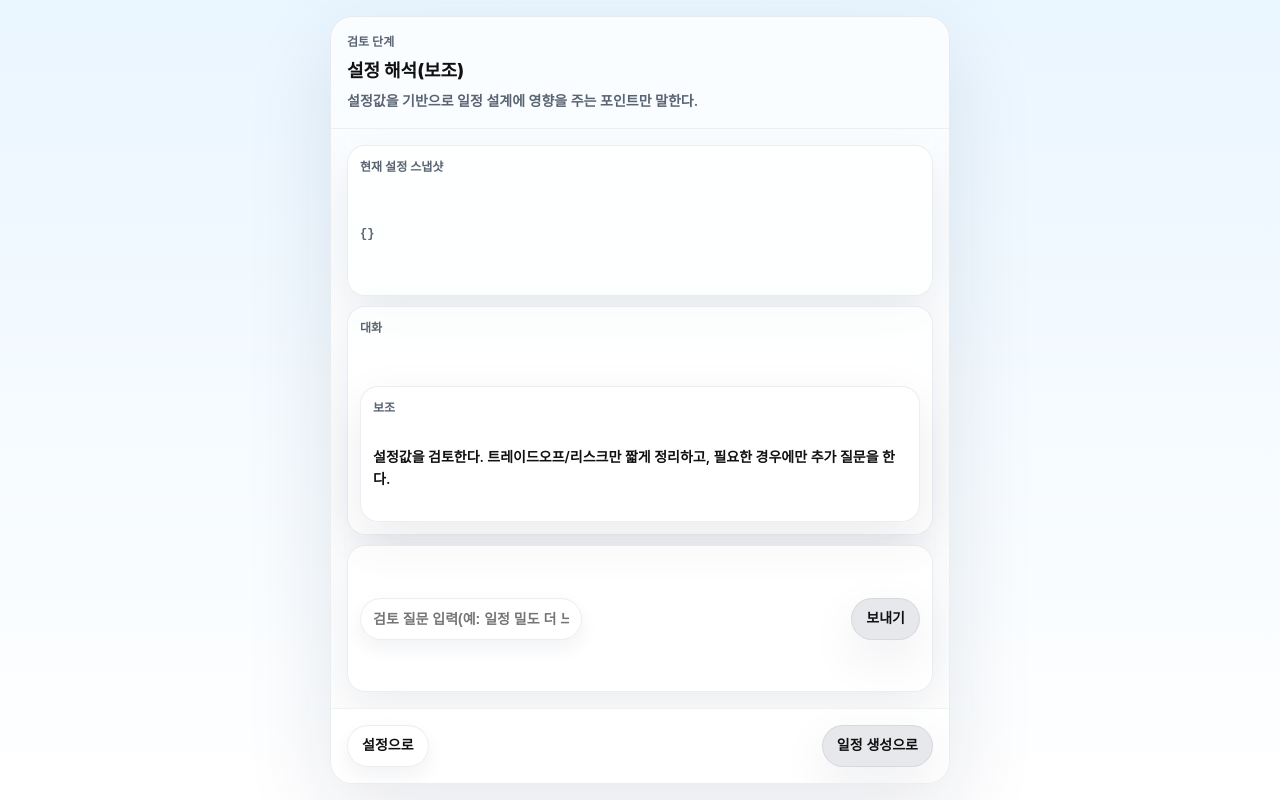
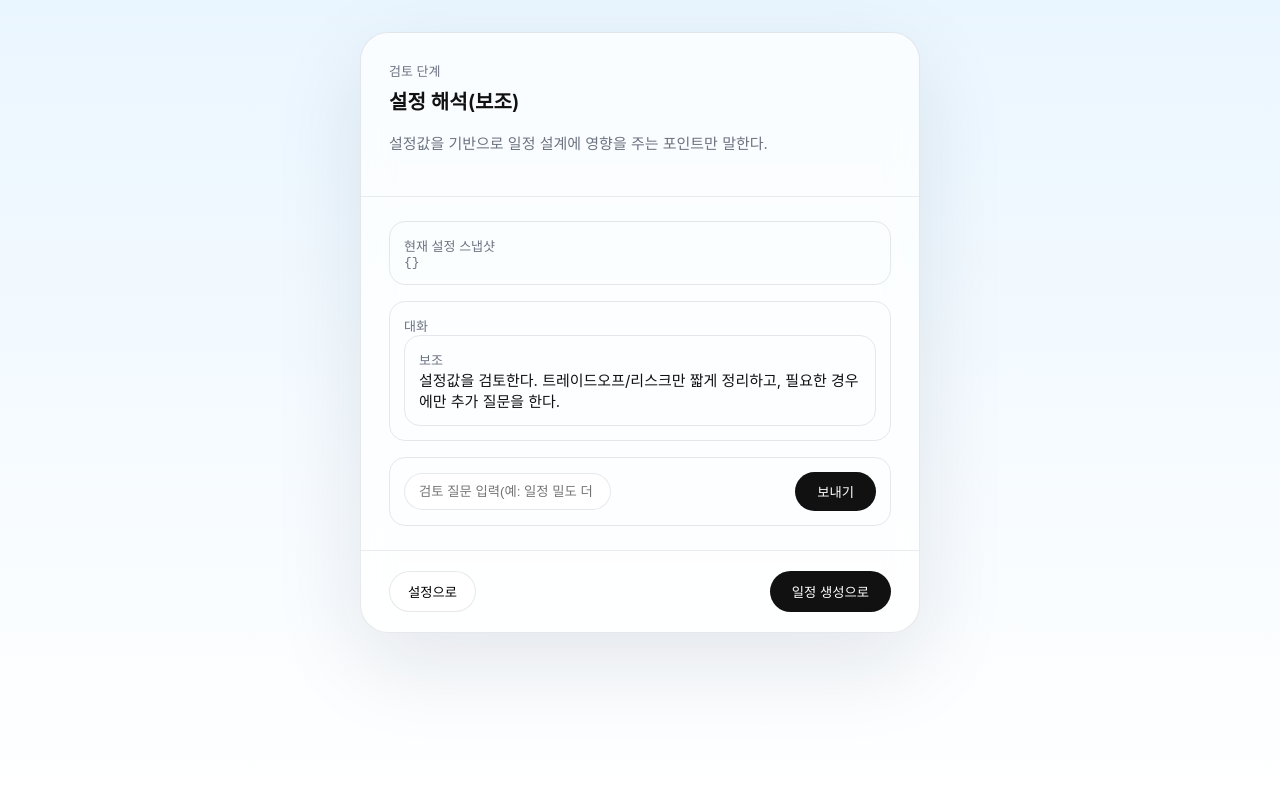
Before and after one commit to grantpaik100-lgtm/triplan-mvp2, a Next.js app: page /secondary/review in a window 1280 px wide. Built offline with nearby package versions, Linux system fonts and the light colour scheme.

Commit message:
Update secondary.css

```diff
--- a/app/secondary/secondary.css
+++ b/app/secondary/secondary.css
@@ -1,333 +1,155 @@
-/* app/secondary/secondary.css
-   Secondary = "설정/옵션" 톤
-   - token vars injected from TS (--tp2-*)
-   - no hardcoded transition/shadow/colors
-*/
-
-.tp2-screen {
-  min-height: 100svh;
-  height: 100svh;
-  overflow: hidden;
-
-  display: grid;
-  justify-items: center;
-
-  padding: calc(var(--tp2-space-16) * 1px);
-  background: linear-gradient(180deg, var(--tp2-sky1), var(--tp2-sky2));
+.tp2-screen{
+  min-height:100svh;
+  display:flex;
+  justify-content:center;
+  align-items:flex-start;
+  padding:32px 16px;
+  background:linear-gradient(180deg,#EAF6FF,#ffffff);
 }
 
-.tp2-wrap {
-  width: 100%;
-  max-width: calc(var(--tp2-maxw) * 1px);
-  display: grid;
-  gap: calc(var(--tp2-space-12) * 1px);
+.tp2-wrap{
+  width:100%;
+  max-width:560px;
 }
 
-.tp2-card {
-  border-radius: calc(var(--tp2-radius-xl) * 1px);
-  border: var(--tp2-glass-border);
-  background: var(--tp2-glass-bg);
-  box-shadow: var(--tp2-shadow-3);
-  backdrop-filter: blur(calc(var(--tp2-glass-blur) * 1px));
-  -webkit-backdrop-filter: blur(calc(var(--tp2-glass-blur) * 1px));
-
-  overflow: hidden;
-
-  display: flex;
-  flex-direction: column;
-  max-height: 100%;
-
-  transform: scale(var(--tp2-enter-scale));
-  opacity: var(--tp2-enter-opacity);
-  filter: blur(calc(var(--tp2-enter-blur) * 1px));
-  transition:
-    transform calc(var(--tp2-dur-page) * 1ms) var(--tp2-ease),
-    opacity calc(var(--tp2-dur-page) * 1ms) var(--tp2-ease),
-    filter calc(var(--tp2-dur-page) * 1ms) var(--tp2-ease);
+.tp2-card{
+  border-radius:28px;
+  background:rgba(255,255,255,0.72);
+  backdrop-filter:blur(14px);
+  border:1px solid rgba(20,35,60,0.1);
+  box-shadow:0 30px 90px rgba(15,30,60,0.1);
+  overflow:hidden;
 }
 
-.tp2-cardHeader {
-  padding: calc(var(--tp2-pad-y) * 1px) calc(var(--tp2-pad-x) * 1px);
-  border-bottom: 1px solid rgba(20,35,60,0.06);
-  display: grid;
-  gap: calc(var(--tp2-space-8) * 1px);
+.tp2-cardHeader{
+  padding:28px;
+  border-bottom:1px solid rgba(20,35,60,0.08);
 }
 
-.tp2-meta {
-  color: var(--tp2-muted);
-  font-size: calc(var(--tp2-caption-size) * 1px);
-  line-height: var(--tp2-caption-lh);
-  font-weight: var(--tp2-caption-w);
+.tp2-meta{
+  font-size:13px;
+  color:#6B7280;
 }
 
-.tp2-h2 {
-  color: var(--tp2-text);
-  font-size: calc(var(--tp2-h2-size) * 1px);
-  line-height: var(--tp2-h2-lh);
-  font-weight: var(--tp2-h2-w);
-  margin: 0;
+.tp2-h2{
+  margin-top:6px;
+  font-size:20px;
+  font-weight:600;
 }
 
-.tp2-body {
-  color: var(--tp2-text);
-  font-size: calc(var(--tp2-body-size) * 1px);
-  line-height: var(--tp2-body-lh);
-  font-weight: var(--tp2-body-w);
+.tp2-body{
+  font-size:15px;
+  color:#111;
 }
 
-.tp2-help {
-  color: var(--tp2-muted);
-  margin: 0;
+.tp2-help{
+  margin-top:6px;
+  color:#6B7280;
 }
 
-/* 내부만 스크롤 */
-.tp2-controls {
-  flex: 1 1 auto;
-  overflow: auto;
-  -webkit-overflow-scrolling: touch;
-
-  padding: calc(var(--tp2-pad-y) * 1px) calc(var(--tp2-pad-x) * 1px);
-  display: grid;
-  gap: calc(var(--tp2-rowgap) * 1px);
+.tp2-controls{
+  padding:24px 28px;
+  display:flex;
+  flex-direction:column;
+  gap:16px;
 }
 
-.tp2-footer {
-  padding: calc(var(--tp2-pad-y) * 1px) calc(var(--tp2-pad-x) * 1px);
-  display: flex;
-  align-items: center;
-  justify-content: space-between;
-  gap: calc(var(--tp2-space-10) * 1px);
-  border-top: 1px solid rgba(20,35,60,0.06);
+.tp2-footer{
+  padding:20px 28px;
+  border-top:1px solid rgba(20,35,60,0.08);
+  display:flex;
+  justify-content:space-between;
 }
 
-/* Buttons */
-.tp2-btn,
-.tp2-btnPrimary {
-  height: calc(var(--tp2-btn-h) * 1px);
-  padding-inline: calc(var(--tp2-space-14) * 1px);
-  border-radius: calc(var(--tp2-radius-pill) * 1px);
-
-  border: var(--tp2-glass-border);
-  background: var(--tp2-glass-bg);
-  box-shadow: var(--tp2-shadow-1);
-
-  color: var(--tp2-text);
-  font-size: calc(var(--tp2-body-size) * 1px);
-  line-height: var(--tp2-body-lh);
-  font-weight: var(--tp2-body-w);
-
-  transition:
-    transform calc(var(--tp2-dur-base) * 1ms) var(--tp2-ease),
-    opacity calc(var(--tp2-dur-base) * 1ms) var(--tp2-ease);
+.tp2-btn{
+  padding:10px 18px;
+  border-radius:999px;
+  border:1px solid rgba(20,35,60,0.1);
+  background:white;
+  cursor:pointer;
 }
 
-.tp2-btnPrimary {
-  background: var(--tp2-line);
-  box-shadow: var(--tp2-shadow-2);
+.tp2-btnPrimary{
+  padding:10px 22px;
+  border-radius:999px;
+  border:none;
+  background:#111;
+  color:white;
 }
 
-.tp2-btn:disabled,
-.tp2-btnPrimary:disabled {
-  opacity: 0.55;
+.tp2-seg{
+  display:flex;
+  gap:8px;
 }
 
-.tp2-btn:active,
-.tp2-btnPrimary:active {
-  transform: scale(0.99);
+.tp2-segBtn{
+  padding:10px 16px;
+  border-radius:999px;
+  border:1px solid rgba(20,35,60,0.1);
+  background:white;
 }
 
-.tp2-btn:focus-visible,
-.tp2-btnPrimary:focus-visible {
-  outline: none;
-  box-shadow: var(--tp2-focus), var(--tp2-shadow-2);
+.tp2-segBtnActive{
+  background:#111;
+  color:white;
 }
 
-/* Segmented */
-.tp2-seg {
-  display: flex;
-  gap: calc(var(--tp2-space-8) * 1px);
-  flex-wrap: wrap;
+.tp2-input{
+  padding:10px 14px;
+  border-radius:999px;
+  border:1px solid rgba(20,35,60,0.1);
 }
 
-.tp2-segBtn {
-  height: calc(var(--tp2-btn-h) * 1px);
-  padding-inline: calc(var(--tp2-space-14) * 1px);
-  border-radius: calc(var(--tp2-radius-pill) * 1px);
-  border: var(--tp2-glass-border);
-  background: var(--tp2-glass-bg);
-  box-shadow: var(--tp2-shadow-1);
-  color: var(--tp2-text);
-  font-size: calc(var(--tp2-body-size) * 1px);
-  line-height: var(--tp2-body-lh);
-  font-weight: var(--tp2-body-w);
-  transition:
-    transform calc(var(--tp2-dur-base) * 1ms) var(--tp2-ease),
-    opacity calc(var(--tp2-dur-base) * 1ms) var(--tp2-ease);
+.tp2-textarea{
+  padding:12px;
+  border-radius:14px;
+  border:1px solid rgba(20,35,60,0.1);
 }
 
-.tp2-segBtnActive {
-  background: var(--tp2-line);
-  box-shadow: var(--tp2-shadow-2);
+.tp2-subcard{
+  border-radius:16px;
+  border:1px solid rgba(20,35,60,0.1);
+  padding:14px;
 }
 
-.tp2-segBtn:active {
-  transform: scale(0.99);
+.tp2-row{
+  display:flex;
+  justify-content:space-between;
+  align-items:center;
 }
 
-.tp2-segBtn:focus-visible {
-  outline: none;
-  box-shadow: var(--tp2-focus), var(--tp2-shadow-2);
+.tp2-wrapChips{
+  display:flex;
+  gap:6px;
+  flex-wrap:wrap;
 }
 
-/* Inputs */
-.tp2-input {
-  height: calc(var(--tp2-btn-h) * 1px);
-  padding-inline: calc(var(--tp2-space-12) * 1px);
-  border-radius: calc(var(--tp2-radius-pill) * 1px);
-  border: var(--tp2-glass-border);
-  background: var(--tp2-glass-bg);
-  box-shadow: var(--tp2-shadow-1);
-  color: var(--tp2-text);
-  font-size: calc(var(--tp2-body-size) * 1px);
-  line-height: var(--tp2-body-lh);
-  font-weight: var(--tp2-body-w);
+.tp2-chip{
+  border-radius:999px;
+  padding:6px 12px;
+  border:1px solid rgba(20,35,60,0.1);
 }
 
-.tp2-textarea {
-  padding: calc(var(--tp2-space-12) * 1px);
-  border-radius: calc(var(--tp2-radius-lg) * 1px);
-  border: var(--tp2-glass-border);
-  background: var(--tp2-glass-bg);
-  box-shadow: var(--tp2-shadow-1);
-  color: var(--tp2-text);
-  font-size: calc(var(--tp2-body-size) * 1px);
-  line-height: var(--tp2-body-lh);
-  font-weight: var(--tp2-body-w);
-  resize: vertical;
+.tp2-chipActive{
+  background:#111;
+  color:white;
 }
 
-.tp2-input:focus-visible,
-.tp2-textarea:focus-visible {
-  outline: none;
-  box-shadow: var(--tp2-focus), var(--tp2-shadow-2);
+.tp2-rankGrid{
+  display:flex;
+  flex-direction:column;
+  gap:10px;
 }
 
-/* Chips */
-.tp2-wrapChips {
-  display: flex;
-  flex-wrap: wrap;
-  gap: calc(var(--tp2-space-8) * 1px);
+.tp2-rankItem{
+  border-radius:14px;
+  border:1px solid rgba(20,35,60,0.1);
+  padding:12px;
 }
 
-.tp2-chip {
-  height: calc(var(--tp2-btn-h) * 1px);
-  padding-inline: calc(var(--tp2-space-12) * 1px);
-  border-radius: calc(var(--tp2-radius-pill) * 1px);
-  border: var(--tp2-glass-border);
-  background: var(--tp2-glass-bg);
-  box-shadow: var(--tp2-shadow-1);
-  color: var(--tp2-text);
-  font-size: calc(var(--tp2-body-size) * 1px);
-  line-height: var(--tp2-body-lh);
-  font-weight: var(--tp2-body-w);
+.tp2-badge{
+  font-size:12px;
+  background:#eee;
+  padding:4px 8px;
+  border-radius:999px;
 }
-
-.tp2-chipActive {
-  height: calc(var(--tp2-btn-h) * 1px);
-  padding-inline: calc(var(--tp2-space-12) * 1px);
-  border-radius: calc(var(--tp2-radius-pill) * 1px);
-  border: var(--tp2-glass-border);
-  background: var(--tp2-line);
-  box-shadow: var(--tp2-shadow-2);
-  color: var(--tp2-text);
-  font-size: calc(var(--tp2-body-size) * 1px);
-  line-height: var(--tp2-body-lh);
-  font-weight: var(--tp2-body-w);
-}
-
-.tp2-chip:focus-visible {
-  outline: none;
-  box-shadow: var(--tp2-focus), var(--tp2-shadow-2);
-}
-
-/* subcard */
-.tp2-subcard {
-  border-radius: calc(var(--tp2-radius-lg) * 1px);
-  border: var(--tp2-glass-border);
-  background: var(--tp2-glass-bg);
-  box-shadow: var(--tp2-shadow-2);
-  padding: calc(var(--tp2-space-12) * 1px);
-  display: grid;
-  gap: calc(var(--tp2-space-10) * 1px);
-}
-
-.tp2-row {
-  display: flex;
-  align-items: center;
-  justify-content: space-between;
-  gap: calc(var(--tp2-space-10) * 1px);
-}
-
-.tp2-left {
-  display: flex;
-  align-items: center;
-  gap: calc(var(--tp2-space-10) * 1px);
-}
-
-/* rank */
-.tp2-rankList {
-  display: grid;
-  gap: calc(var(--tp2-space-8) * 1px);
-  list-style: none;
-  padding: 0;
-  margin: 0;
-}
-
-.tp2-rankItem {
-  border-radius: calc(var(--tp2-radius-lg) * 1px);
-  border: var(--tp2-glass-border);
-  background: var(--tp2-glass-bg);
-  box-shadow: var(--tp2-shadow-1);
-  padding: calc(var(--tp2-space-12) * 1px);
-  display: grid;
-  gap: calc(var(--tp2-space-10) * 1px);
-}
-
-.tp2-badge {
-  min-width: calc(var(--tp2-chip-h) * 1px);
-  height: calc(var(--tp2-chip-h) * 1px);
-  padding-inline: calc(var(--tp2-space-10) * 1px);
-  display: inline-flex;
-  align-items: center;
-  justify-content: center;
-  border-radius: calc(var(--tp2-radius-pill) * 1px);
-  border: var(--tp2-glass-border);
-  background: var(--tp2-line);
-  box-shadow: var(--tp2-shadow-1);
-  color: var(--tp2-text);
-  font-size: calc(var(--tp2-caption-size) * 1px);
-  line-height: var(--tp2-caption-lh);
-  font-weight: var(--tp2-caption-w);
-}
-
-.tp2-handle {
-  height: calc(var(--tp2-btn-h) * 1px);
-  padding-inline: calc(var(--tp2-space-12) * 1px);
-  border-radius: calc(var(--tp2-radius-pill) * 1px);
-  border: var(--tp2-glass-border);
-  background: var(--tp2-glass-bg);
-  box-shadow: var(--tp2-shadow-1);
-  color: var(--tp2-muted);
-  font-size: calc(var(--tp2-caption-size) * 1px);
-  line-height: var(--tp2-caption-lh);
-  font-weight: var(--tp2-caption-w);
-}
-
-/* double-tap zoom reduce */
-.tp2-btn,
-.tp2-btnPrimary,
-.tp2-segBtn,
-.tp2-chip,
-.tp2-rankItem {
-  touch-action: manipulation;
-}
```
